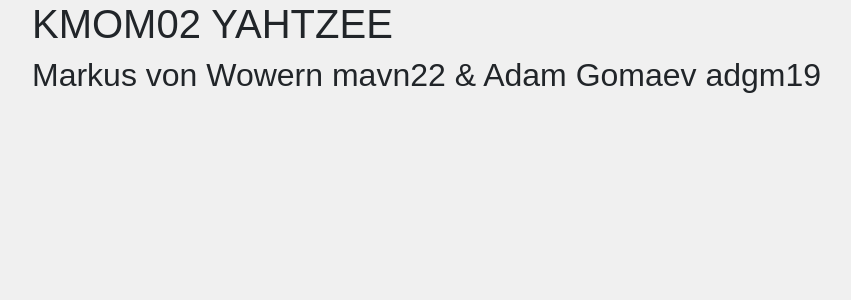
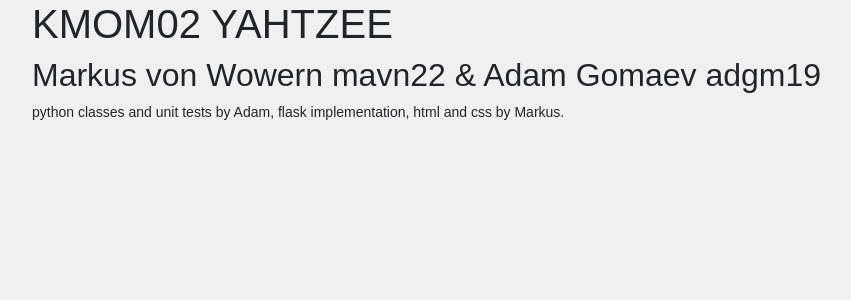
Before and after one commit to showgun666/oopython, a Flask app: page /about in a window 1280 px wide. Shown: the part 112-412 px from the top of the page, without its empty margins (53-904 px from the left). Run offline with Flask 2, Linux system fonts and the light colour scheme; some libraries are stand-ins or nearby versions.

Commit message:
added description of work

```diff
--- a/yahtzee1/templates/about.html
+++ b/yahtzee1/templates/about.html
@@ -4,6 +4,7 @@
     <div class="page-header">
         <h1>KMOM02 YAHTZEE</h1>
         <h2>Markus von Wowern mavn22 & Adam Gomaev adgm19</h2>
+        <p>python classes and unit tests by Adam, flask implementation, html and css by Markus.</p>
     </div>
 </div>
 
```
